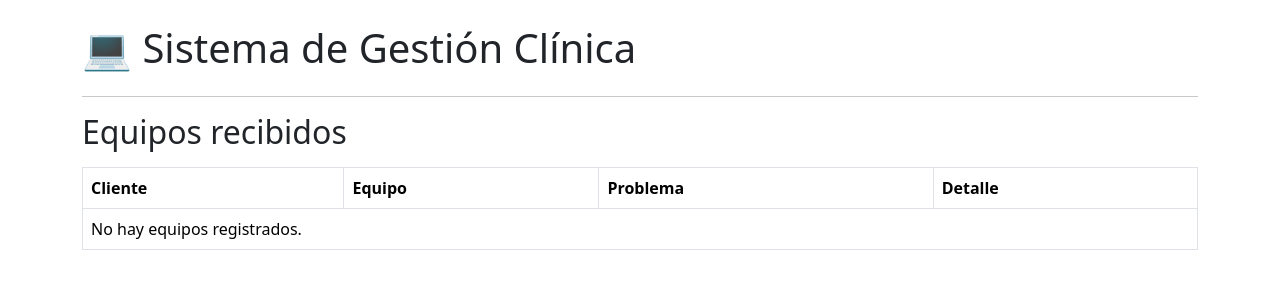
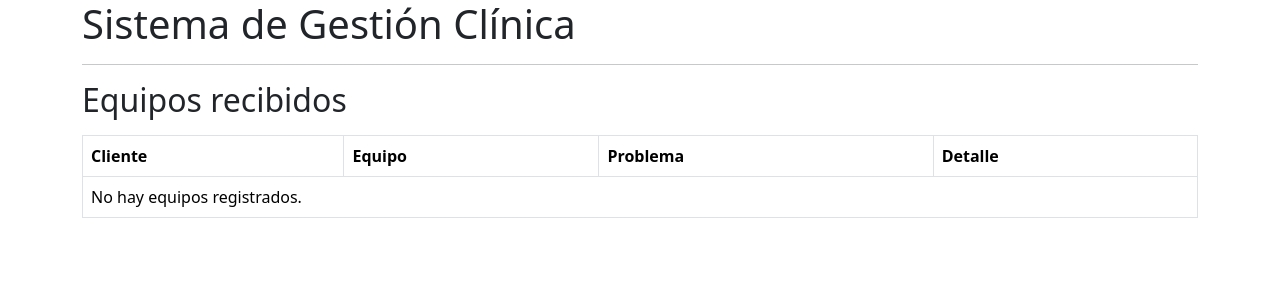
Before and after one commit to zur1cat0/Gestion_clnica, a Django app: template templates/listado_recepcion.html in a window 1280 px wide. Shown: the top 300 px of the page. Run offline with Django 5.2, Linux system fonts and the light colour scheme; the template is opened without the code that fills it, so the values that code supplies are empty.

Commit message:
base para html modificada

```diff
--- a/templates/base.html
+++ b/templates/base.html
@@ -1,15 +1,12 @@
 <!DOCTYPE html>
 <html>
 <head>
-  <meta charset="utf-8">
   <title>Gestión Clínica</title>
   <link rel="stylesheet" href="https://cdn.jsdelivr.net/npm/bootstrap@5.3.2/dist/css/bootstrap.min.css">
 </head>
-<body class="container mt-4">
-  <h1 class="mb-4">💻 Sistema de Gestión Clínica</h1>
+<body class="container">
+  <h1>Sistema de Gestión Clínica</h1>
   <hr>
-
   {% block content %}{% endblock %}
-
 </body>
 </html>
```
